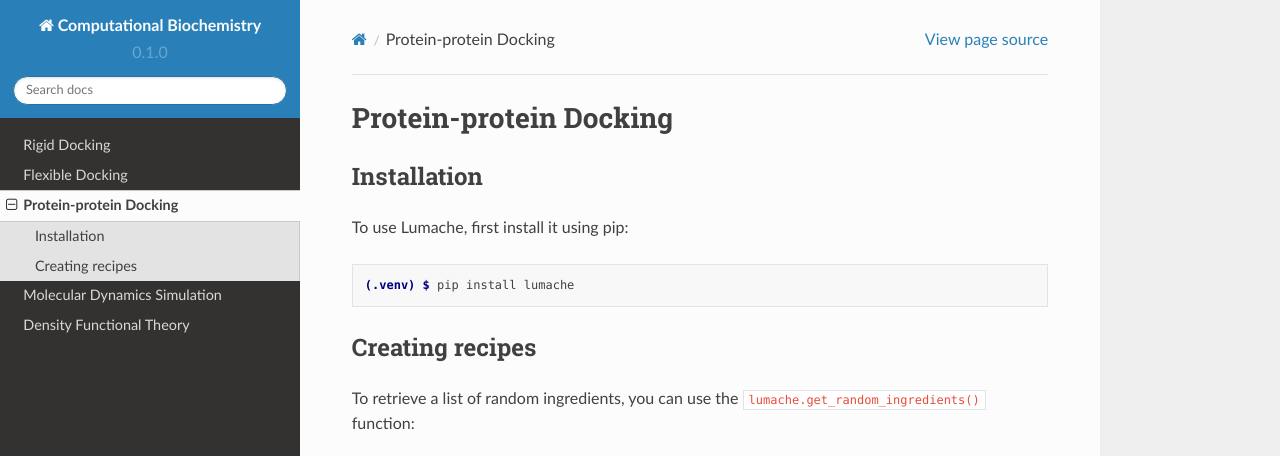
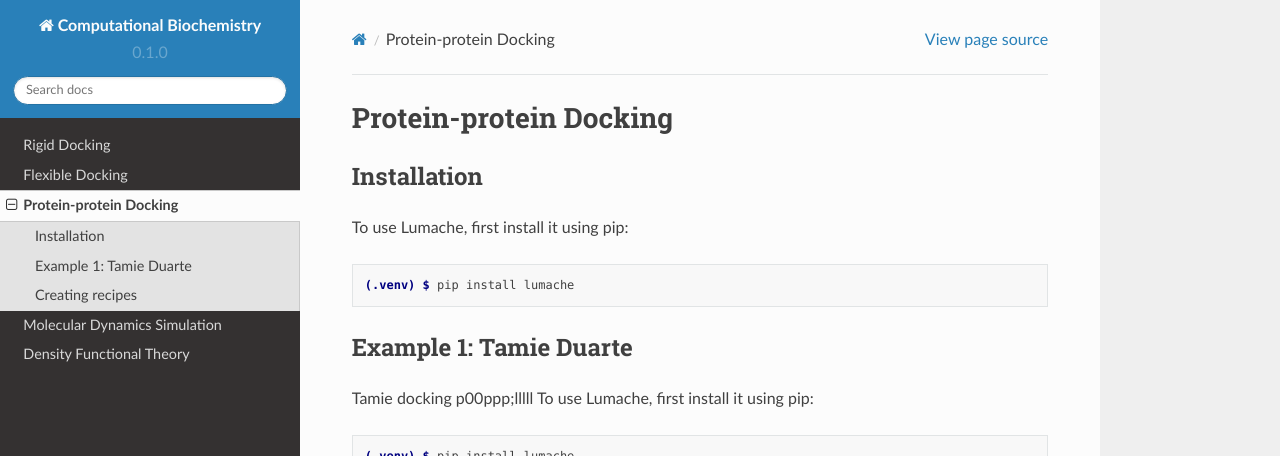
Before and after one commit to omagebright/computationalbiochemistry, a Sphinx documentation site: the page built from docs/source/proteindocking.rst, in a window 1280 px wide and 1266 px high, cut to the strip 0-456 px from the top of the window. Built offline with Sphinx 7.4.7 and the Read the Docs theme 2.0.0, drawn with Linux system fonts in a browser that asks for light colours.

Commit message:
Update proteindocking.rst

```diff
--- a/docs/source/proteindocking.rst
+++ b/docs/source/proteindocking.rst
@@ -11,6 +11,16 @@ To use Lumache, first install it using pip:
 .. code-block:: console
 
    (.venv) $ pip install lumache
+
+Example 1: Tamie Duarte
+------------
+
+Tamie docking p00ppp;lllll To use Lumache, first install it using pip:
+
+.. code-block:: console
+
+   (.venv) $ pip install lumache
+
 
 Creating recipes
 ----------------
```
